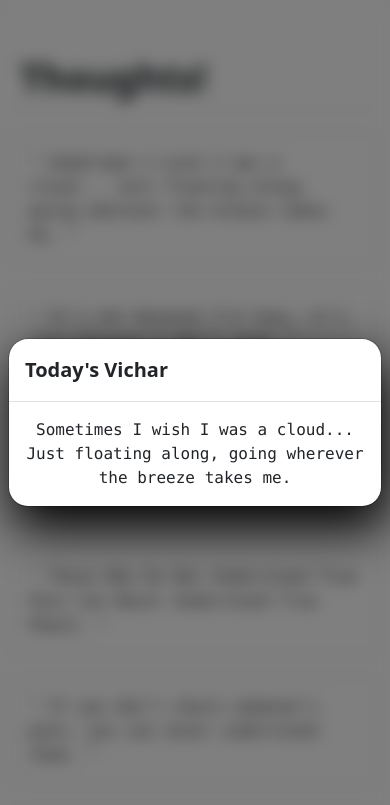
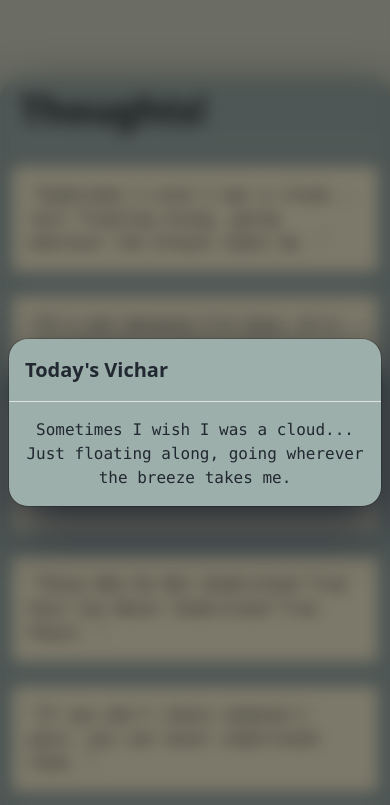
Before and after one commit to SauRavRwT/Thoughts, a plain HTML site: page index.html in a window 390 px wide. Both pictures are taken after a click on the element 195 px from the left and 198 px from the top of the page. Shown: the top 805 px of the page. Drawn offline with nearby package versions, Linux system fonts and the light colour scheme.

Commit message:
Thoughts: updated bootstrap js and css and reduce duplicate code
Changed UI and colors.
Updated README.md
Removed duplicate displayQuotesForPage function.
Moved clearing of existing quotes to displayQuotesForPage.
Created a separate function createQuoteElement to generate the quote element.
Added event listener directly to the quote element creation to improve readability.
Separated the functionality of displaying the modal into its own function displayModal.
Removed unnecessary comments for brevity.

```diff
--- a/css/index.css
+++ b/css/index.css
@@ -1,6 +1,18 @@
+body {
+  background-color: #d6dac8;
+}
+
+.container {
+  background-color: #9cafaa;
+  border-radius: 20px;
+  box-shadow: 5px 20px 50px #222831;
+  margin: 5rem auto;
+}
+
 .card {
   /* ease | ease-in | ease-out | linear */
   transition: transform ease-in-out 0.3s;
+  background-color: #fbf3d5;
 }
 
 .card:hover {
@@ -13,5 +25,26 @@
 
 .modal-content {
   border-radius: 20px;
-  box-shadow: 5px 20px 50px #000000;
+  background-color: #9cafaa;
+  color: #222831;
+  box-shadow: 5px 20px 50px #222831;
 }
+
+.btn {
+  background-color: #D6DAC8;
+  margin: 2rem;
+}
+
+/* Scrollbar */
+::-webkit-scrollbar {
+  width: 5px;
+  height: 5px;
+}
+::-webkit-scrollbar-thumb {
+  background-color: #9cafaa;
+  border: 1px solid #9cafaa;
+  border-radius: 10px;
+}
+::-webkit-scrollbar-track {
+  border-radius: 10px;
+}
--- a/index.html
+++ b/index.html
@@ -5,8 +5,10 @@
     <meta charset="UTF-8">
     <meta name="viewport" content="width=device-width, initial-scale=1">
     <title>Thoughts!</title>
+
     <!-- Bootstrap CSS -->
-    <link href="https://cdn.jsdelivr.net/npm/bootstrap@5.0.0-beta2/dist/css/bootstrap.min.css" rel="stylesheet">
+    <link href="https://cdn.jsdelivr.net/npm/bootstrap@5.3.3/dist/css/bootstrap.min.css" rel="stylesheet"
+        integrity="sha384-QWTKZyjpPEjISv5WaRU9OFeRpok6YctnYmDr5pNlyT2bRjXh0JMhjY6hW+ALEwIH" crossorigin="anonymous">
 
     <!-- Custom CSS -->
     <link rel="stylesheet" href="./css/index.css">
@@ -18,10 +20,6 @@
         <h1 class="mt-5 mb-4 display-3 fw-bold p-2 border-bottom">Thoughts!</h1>
         <div class="row d-flex justify-content-center border-bottom" id="quoteGrid">
             <!-- Quotes will be dynamically added here -->
-        </div>
-        <div class="text-center m-3 mb-4">
-            <button class="btn btn-success" id="nextButton" onclick="loadNextPage()">Next</button>
-        </div>
         </div>
 
         <!-- Modal -->
@@ -39,8 +37,21 @@
             </div>
         </div>
 
+        <div class="text-center">
+            <button class="btn rounded-3" id="nextButton" onclick="loadNextPage()">Next</button>
+        </div>
+    </div>
+
     <!-- Bootstrap JS Bundle with Popper -->
-    <script src="https://cdn.jsdelivr.net/npm/bootstrap@5.0.0-beta2/dist/js/bootstrap.bundle.min.js"></script>
+    <script src="https://cdn.jsdelivr.net/npm/bootstrap@5.3.3/dist/js/bootstrap.bundle.min.js"
+        integrity="sha384-YvpcrYf0tY3lHB60NNkmXc5s9fDVZLESaAA55NDzOxhy9GkcIdslK1eN7N6jIeHz"
+        crossorigin="anonymous"></script>
+    <script src="https://cdn.jsdelivr.net/npm/@popperjs/core@2.11.8/dist/umd/popper.min.js"
+        integrity="sha384-I7E8VVD/ismYTF4hNIPjVp/Zjvgyol6VFvRkX/vR+Vc4jQkC+hVqc2pM8ODewa9r"
+        crossorigin="anonymous"></script>
+    <script src="https://cdn.jsdelivr.net/npm/bootstrap@5.3.3/dist/js/bootstrap.min.js"
+        integrity="sha384-0pUGZvbkm6XF6gxjEnlmuGrJXVbNuzT9qBBavbLwCsOGabYfZo0T0to5eqruptLy"
+        crossorigin="anonymous"></script>
     <script src="./js/index.js"></script>
 </body>
 
--- a/js/index.js
+++ b/js/index.js
@@ -1,6 +1,5 @@
 let currentPage = 1;
-let pageSize = 12; // Adjust the number of quotes per page
-let quotes = [];
+const pageSize = 12; // Adjust the number of quotes per page
 
 // Function to fetch quotes from the text file for a specific page
 async function fetchQuotesForPage(page) {
@@ -15,59 +14,51 @@ async function fetchQuotesForPage(page) {
 // Function to display quotes for the current page
 async function displayQuotesForPage() {
   const quotesForPage = await fetchQuotesForPage(currentPage);
+  const quoteGrid = document.getElementById("quoteGrid");
+  quoteGrid.innerHTML = ""; // Clear existing quotes
 
   quotesForPage.forEach((quote) => {
+    const quoteElement = createQuoteElement(quote);
+    quoteGrid.appendChild(quoteElement);
+  });
+}
+
+// Function to create a quote element
+function createQuoteElement(quote) {
   const quoteElement = document.createElement("div");
   quoteElement.classList.add("col-md-4", "mb-4");
   quoteElement.innerHTML = `
     <div class="card rounded-2">
       <div class="card-body">
-                    <p class="card-text font-monospace">" ${quote} "</p>
+        <p class="card-text font-monospace">"${quote}"</p>
       </div>
     </div>
   `;
+  quoteElement.addEventListener("click", () => displayModal(quote));
+  return quoteElement;
+}
 
-    // Add the quote to the grid
-    document.getElementById("quoteGrid").appendChild(quoteElement);
-  });
+// Function to display modal with the clicked quote
+function displayModal(quote) {
+  const modalBody = document.getElementById("quoteModalBody");
+  modalBody.textContent = quote;
+  const modal = new bootstrap.Modal(document.getElementById("quoteModal"));
+  modal.show();
 }
 
 // Function to load the next page of quotes
 async function loadNextPage() {
   currentPage++;
-  document.getElementById("quoteGrid").innerHTML = ""; // Clear existing quotes
   await displayQuotesForPage();
 }
 
 // Initial load
 displayQuotesForPage();
 
-// Function to display quotes for the current page
-async function displayQuotesForPage() {
-  const quotesForPage = await fetchQuotesForPage(currentPage);
-
-  quotesForPage.forEach((quote) => {
-    const quoteElement = document.createElement("div");
-    quoteElement.classList.add("col-md-4", "mb-4");
-    quoteElement.innerHTML = `
-            <div class="card rounded-2">
-                <div class="card-body">
-                    <p class="card-text font-monospace">" ${quote} "</p>
-                </div>
-            </div>
-        `;
-
-    // Add click event listener to each quote element
-    quoteElement.addEventListener("click", () => {
-      // Populate the modal with the clicked quote
-      const modalBody = document.getElementById("quoteModalBody");
-      modalBody.textContent = quote;
-      // Open the modal
-      const modal = new bootstrap.Modal(document.getElementById("quoteModal"));
-      modal.show();
+let doctitle = document.title;
+window.addEventListener("blur", () => {
+  document.title = "Thoughts - Come back!";
 });
-
-    // Add the quote to the grid
-    document.getElementById("quoteGrid").appendChild(quoteElement);
+window.addEventListener("focus", () => {
+  document.title = doctitle;
 });
-}
```
Also changed, not shown: assets/Thoughts.png, 1 other file. Lines whose indentation alone changed are shown as unchanged.
